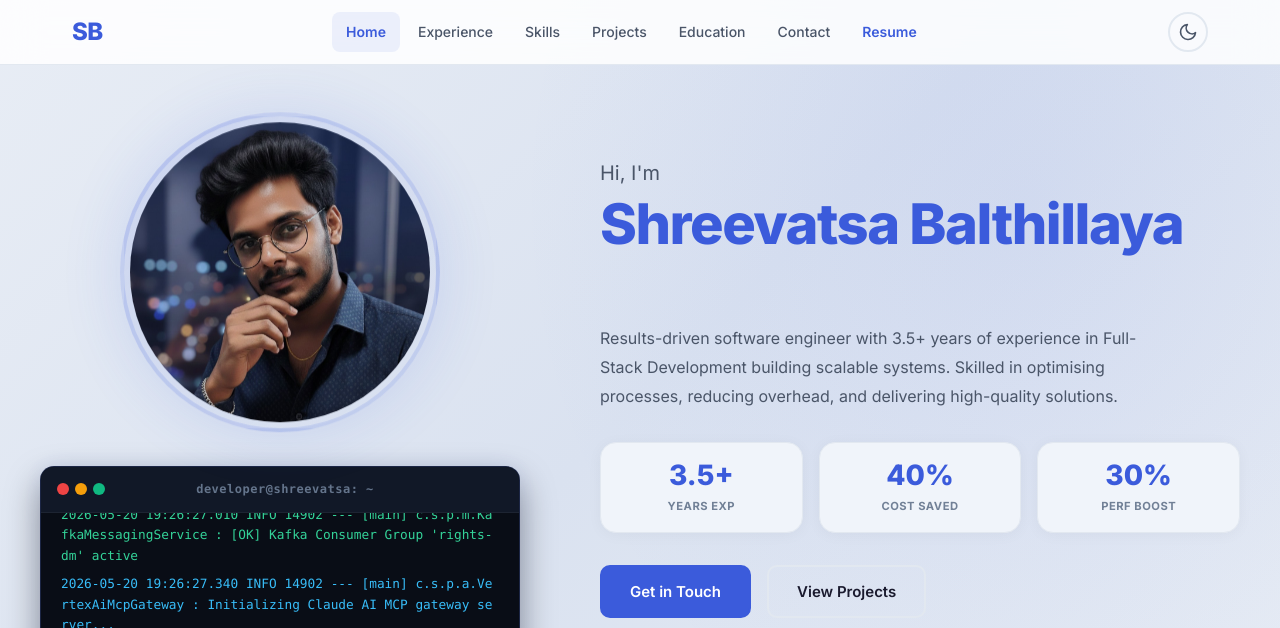
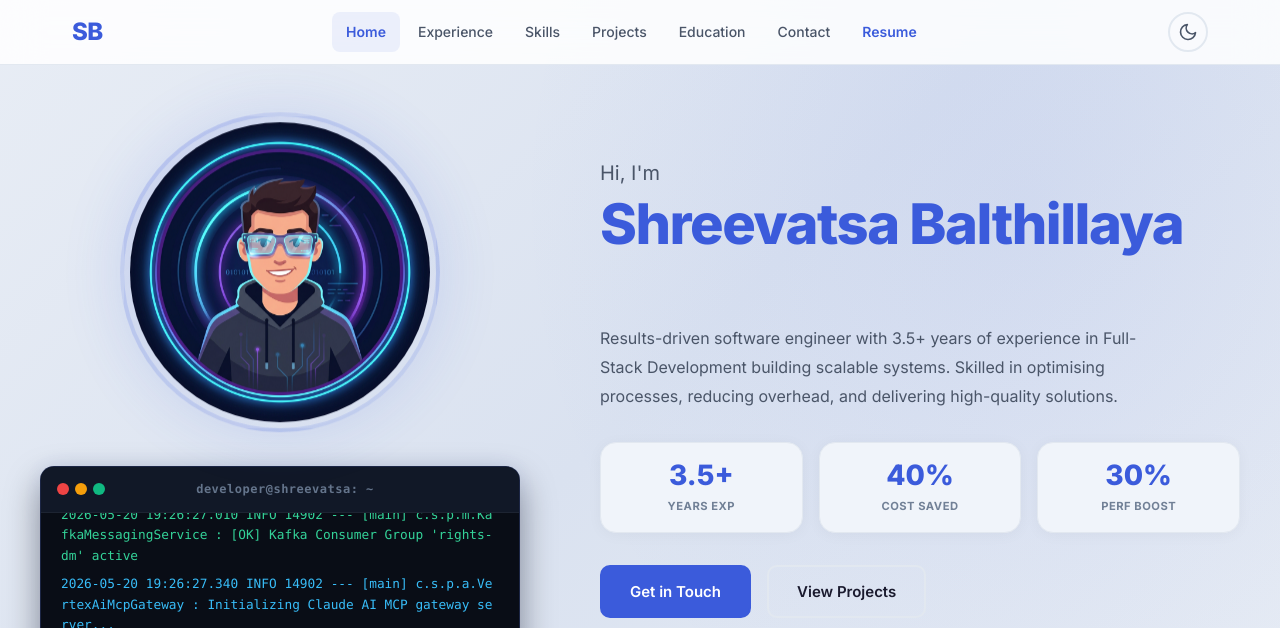
Before and after one commit to Shreevatsa3942/shreevatsa-portfolio-2, a website: page index.html in a window 1280 px wide. Shown: the top 628 px of the page. Drawn offline with Linux system fonts and the light colour scheme; files whose address does not match are found by name.

Commit message:
style: replace default profile photo with custom cartoon developer avatar

```diff
--- a/index.html
+++ b/index.html
@@ -62,7 +62,7 @@
             <div class="hero-left-column">
                 <div class="hero-image-wrapper">
                     <div class="hero-image-ring">
-                        <img src="assets/profile.jpg" alt="Shreevatsa Balthillaya" class="hero-image" />
+                        <img src="assets/profile.png" alt="Shreevatsa Balthillaya" class="hero-image" />
                     </div>
                 </div>
                 <!-- Simulated Developer Console Terminal -->
```
Also changed, not shown: assets/profile.png (added).
